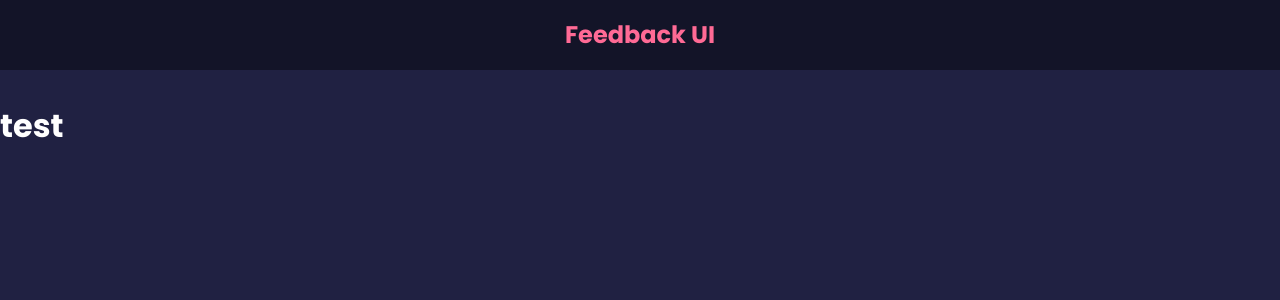
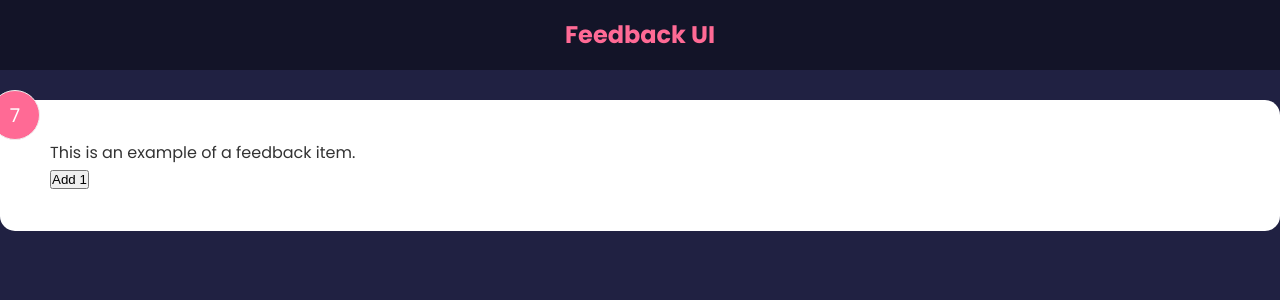
Before and after one commit to jiveshbhatti/feedback-app, a React (Create React App) app: page / in a window 1280 px wide. Shown: the top 300 px of the page. Built offline with nearby package versions, Linux system fonts and the light colour scheme.

Commit message:
feedbackItemComp

```diff
--- a/src/App.jsx
+++ b/src/App.jsx
@@ -1,14 +1,19 @@
+import { useState } from "react"
 import Header from "./components/Header"
+import FeedbackItem from "./components/FeedbackItem"
+
+import FeedbackData from "./data/feedbackData"
 
 function App(){
 
 
-
+   const [feedback, setFeedback] = useState({FeedbackData})
 
     return (
     <>
     <Header ></Header>
-    <h1>test</h1>
+    <FeedbackItem></FeedbackItem>
+
     </>
     )
 }
--- /dev/null
+++ b/src/components/FeedbackItem.jsx
@@ -0,0 +1,18 @@
+import React from "react";
+import { useState } from "react";
+
+function FeedbackItem() {
+  const [rating, setRating] = useState(7);
+  const [text, setText] = useState("This is an example of a feedback item.");
+
+  const handleChange = () => setRating((prev) => prev + 1);
+  return (
+    <div className="card">
+      <div className="num-display">{rating}</div>
+      <div className="text-display">{text}</div>
+      <button onClick={handleChange}>Add 1 </button>
+    </div>
+  );
+}
+
+export default FeedbackItem;
--- /dev/null
+++ b/src/data/feedbackData.js
@@ -0,0 +1,19 @@
+const FeedbackData = [
+    {
+      id: 1,
+      rating: 10,
+      text: 'Lorem ipsum dolor sit amet consectetur adipisicing elit. consequuntur vel vitae commodi alias voluptatem est voluptatum ipsa quae.',
+    },
+    {
+      id: 2,
+      rating: 9,
+      text: 'Lorem ipsum dolor sit amet consectetur adipisicing elit. consequuntur vel vitae commodi alias voluptatem est voluptatum ipsa quae.',
+    },
+    {
+      id: 3,
+      rating: 8,
+      text: 'Lorem ipsum dolor sit amet consectetur adipisicing elit. consequuntur vel vitae commodi alias voluptatem est voluptatum ipsa quae.',
+    },
+  ]
+
+  export default FeedbackData
```
Also changed, not shown: 1 other file (tests, documents, lock files or other folders).
